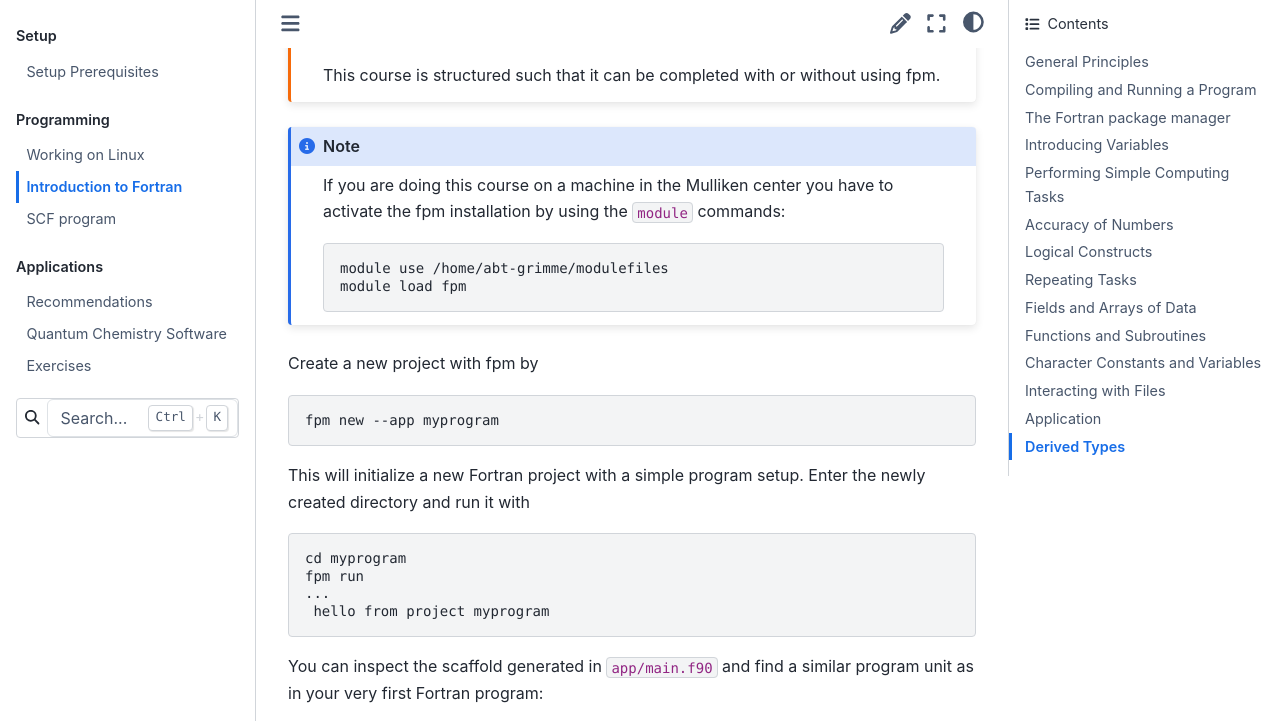
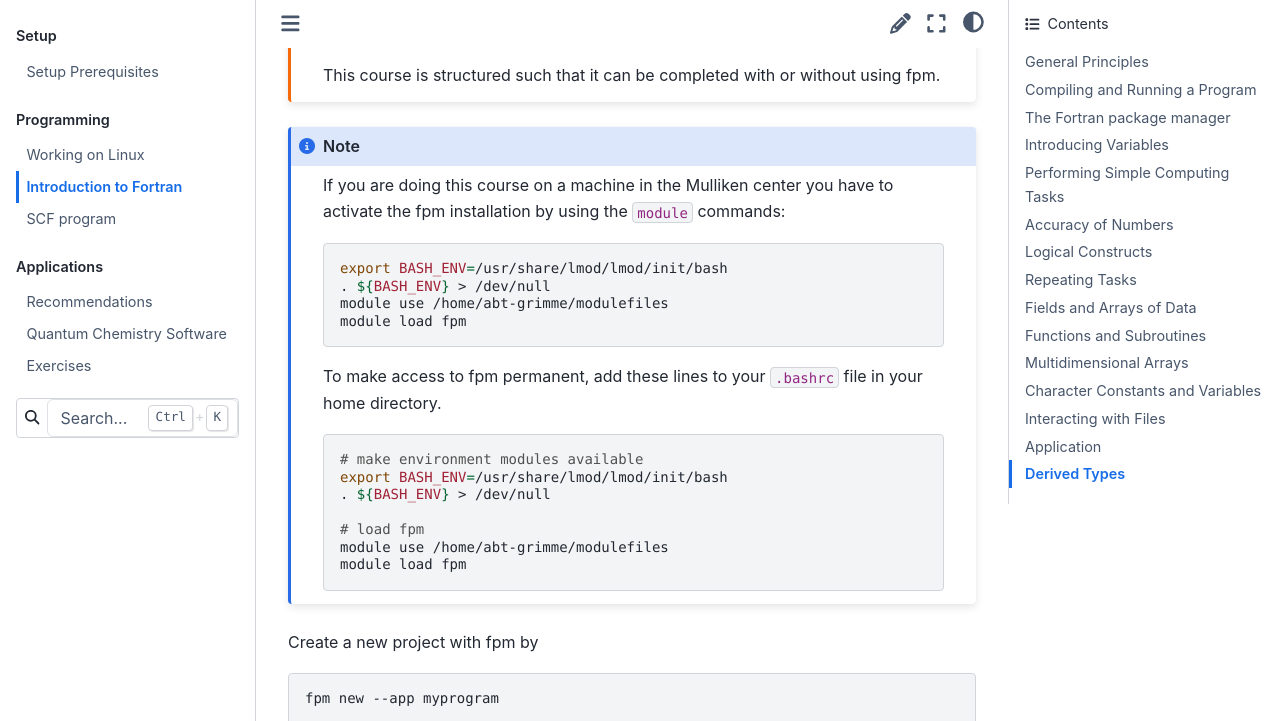
Before and after one commit to grimme-lab/qc2-teaching, a Sphinx documentation site: the page built from doc/prog-fortran.rst, in a window 1280 px wide and 900 px high, scrolled down 3982 px, cut to the strip 0-721 px from the top of the window. Built offline with Sphinx 7.4.7 and the Sphinx Book theme 1.1.4, drawn with Linux system fonts in a browser that asks for light colours; some of the changed text lies outside the part shown.

Commit message:
Update module setup

```diff
--- a/doc/conf.py
+++ b/doc/conf.py
@@ -22,7 +22,7 @@ copyright = '2020, Grimme group'
 author = 'Grimme group'
 
 # The full version, including alpha/beta/rc tags
-release = 'SoSe2023'
+release = 'SoSe2024'
 
 
 # -- General configuration ---------------------------------------------------
--- a/doc/prog-fortran.rst
+++ b/doc/prog-fortran.rst
@@ -160,7 +160,8 @@ applications like building and running executables or creating new projects.
    unexpected issues. We have carefully evaluated fpm and the advantage
    of the simple user interface outweighs potential issues.
 
-   This course is structured such that it can be completed with or without using fpm.
+   This course is structured such that it can be completed with or without
+   using fpm.
 
 .. note::
 
@@ -169,6 +170,21 @@ applications like building and running executables or creating new projects.
 
    .. code:: shell
 
+      export BASH_ENV=/usr/share/lmod/lmod/init/bash
+      . ${BASH_ENV} > /dev/null
+      module use /home/abt-grimme/modulefiles
+      module load fpm
+
+   To make access to fpm permanent, add these lines to your ``.bashrc`` file in
+   your home directory.
+
+   .. code:: shell
+
+      # make environment modules available
+      export BASH_ENV=/usr/share/lmod/lmod/init/bash
+      . ${BASH_ENV} > /dev/null
+
+      # load fpm
       module use /home/abt-grimme/modulefiles
       module load fpm
 
@@ -1121,7 +1137,7 @@ keyword.
 
 
 Multidimensional Arrays
-~~~~~~~~~~~~~~~~~~~~~~~
+-----------------------
 
 We will be dealing in the following chapter with multidimensional arrays,
 usually in form of rank two arrays (matrices). Matrices are stored continuously
```
Also changed, not shown: other parts of doc/prog-fortran.rst (+1 -1 lines), doc/apps-setup.rst (+8 -4 lines).
